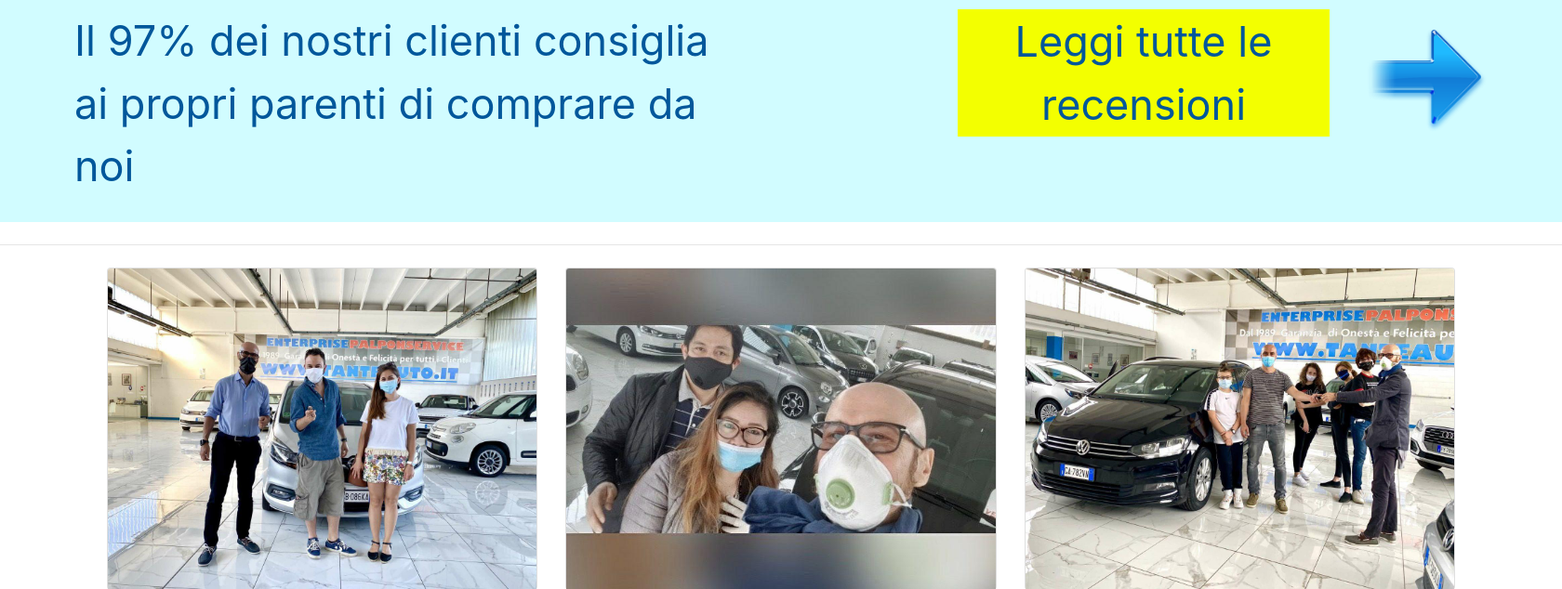
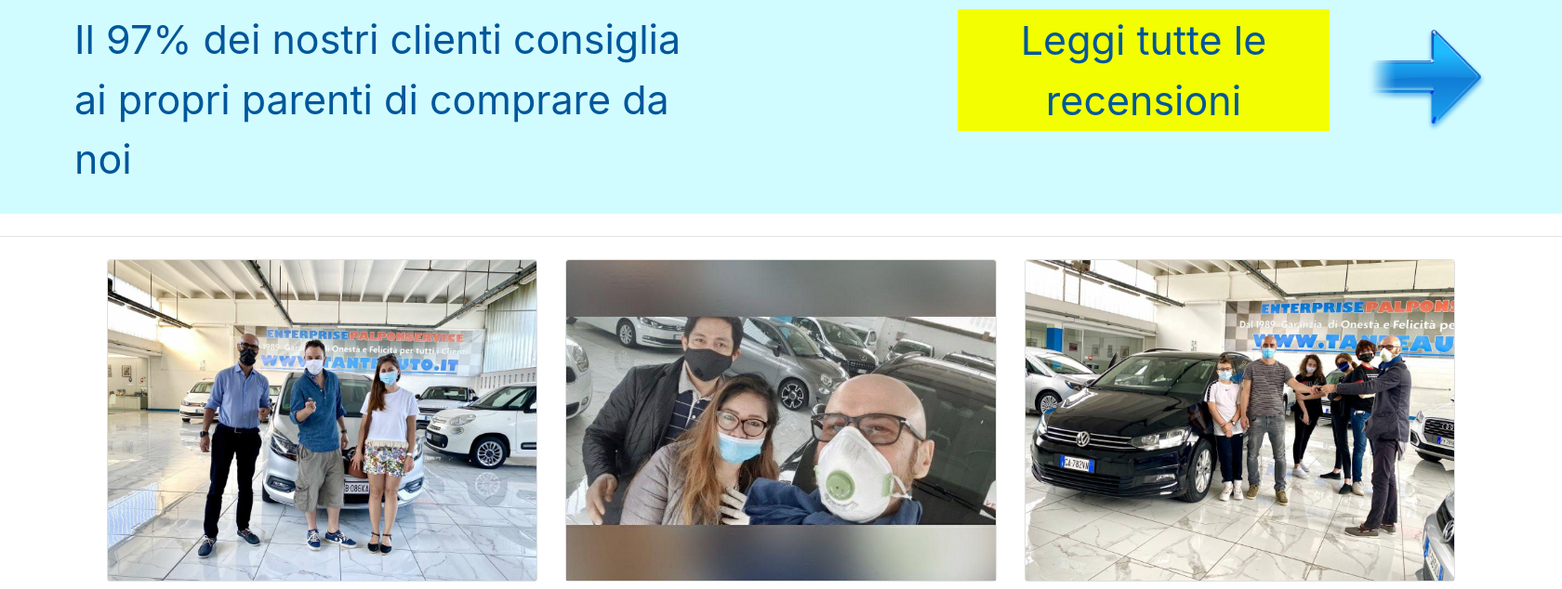
Before and after one commit to maximdv34/site_for_palpon2, a Django app: page /index/ in a window 1680 px wide. Shown: the part 1074-1708 px from the top of the page at 93% size. Run offline with Django 3.2, Linux system fonts and the light colour scheme; data comes from the database, SQL or seed files in the repository; some libraries are stand-ins or nearby versions.

Commit message:
stable version

```diff
--- a/site_for_fabrizio/main_app/static/index.scss
+++ b/site_for_fabrizio/main_app/static/index.scss
@@ -5,7 +5,7 @@
 .line-for-video{
 	width: 1680px;
 	background: #d1fcff;
-	font-size: 45px;
+	font-size: 43px;
 	margin-left: auto;
     margin-right: auto;
     padding: 10px;
@@ -60,7 +60,7 @@
 	}
 }
 .buttons{
-	font-size: 45px;
+	font-size: 43px;
 
 	button{
 		background-color: #01579B;
--- a/site_for_fabrizio/main_app/static/indexstyle.css
+++ b/site_for_fabrizio/main_app/static/indexstyle.css
@@ -5,7 +5,7 @@
 .line-for-video {
   width: 1680px;
   background: #d1fcff;
-  font-size: 45px;
+  font-size: 43px;
   margin-left: auto;
   margin-right: auto;
   padding: 10px;
@@ -49,7 +49,7 @@
     width: 537px; }
 
 .buttons {
-  font-size: 45px; }
+  font-size: 43px; }
   .buttons button {
     background-color: #01579B;
     border: 0;
--- a/site_for_fabrizio/main_app/templates/base.html
+++ b/site_for_fabrizio/main_app/templates/base.html
@@ -37,7 +37,7 @@
             <a href="{% url 'paga_con_comodo' %}" class="col-sm-2 a">Paga con comodo</a>
             <a href="{% url 'entra_in_contatto' %}" class="col-sm-2 a">Entra in contatto</a>
             <a href="#" class="col-sm-1 a">Service</a>
-            <a href="#" class="recensioni a">Recensioni</a>
+            <a href="{% url 'reviews' %}" class="recensioni a">Recensioni</a>
         </menu>
     </header>
     <div class="blocked-block"></div>
--- a/site_for_fabrizio/main_app/templates/entra_in_contatto.html
+++ b/site_for_fabrizio/main_app/templates/entra_in_contatto.html
@@ -12,11 +12,11 @@
 </p>
 <h2>Offerta N.2</h2>
 <p>
-	Sei giovane e moderno/a, spigliata e attenta alla moda e alle belle foto? Vivi tra un blogger e una diretta? Ok, abbiamo anche un canale Instagram, puoi entrare in contatto con noi scrivendoci direttamente li.
+	Sei giovane e moderno/a, spigliata e attenta alla moda e alle belle foto? Vivi tra un blogger e una diretta? Ok, abbiamo anche un canale <a href="https://www.instagram.com/palponauto/">Instagram</a>, puoi entrare in contatto con noi scrivendoci direttamente li.
 </p>
 <h2>Offerta N.3</h2>
 <p>
-	Sei un amante della privacy a tutti i costi ma sai che ti perdi tanto nella vita, allora scrivimi su Whatsapp al 393 989 3909, è il mio numero di telefono, non rispondo però a numeri privati e non richiamo stile call center come fanno alcuni: Ha deciso? Allora oggi ha deciso? ma quando decide?... per capirci penso che la volontà di contatto debba essere reciproca.
+	Sei un amante della privacy a tutti i costi ma sai che ti perdi tanto nella vita, allora scrivimi su <a href="api.whatsapp.com/send?phone=393939893909">Whatsapp</a> al 393 989 3909, è il mio numero di telefono, non rispondo però a numeri privati e non richiamo stile call center come fanno alcuni: Ha deciso? Allora oggi ha deciso? ma quando decide?... per capirci penso che la volontà di contatto debba essere reciproca.
 </p>
 <h2>Offerta N.4</h2>
 <p>
@@ -24,7 +24,7 @@
 </p>
 <h2>Offerta N.5</h2>
 <p>
-	Viva YOU TUBE. Abbiamo un video per ogni auto che mettiamo in vendita, puoi richiederlo nel modo che preferisci, come sopra menzionato, e cosi sarà come essere li con noi e ti sarà più facile pronunciare il fatidico silavoglio tutto attaccato.
+	Viva <a href="https://www.youtube.com/channel/UCRS0cuSeg3y2w6Hq7rQsOvg?view_as=subscriber">YOU TUBE.</a> Abbiamo un video per ogni auto che mettiamo in vendita, puoi richiederlo nel modo che preferisci, come sopra menzionato, e cosi sarà come essere li con noi e ti sarà più facile pronunciare il fatidico silavoglio tutto attaccato.
 </p>
 <h2>Offerta N.6</h2>
 <p>
```
